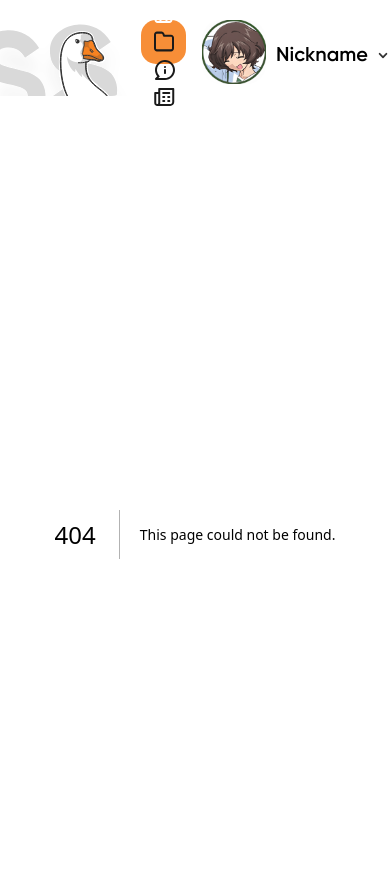
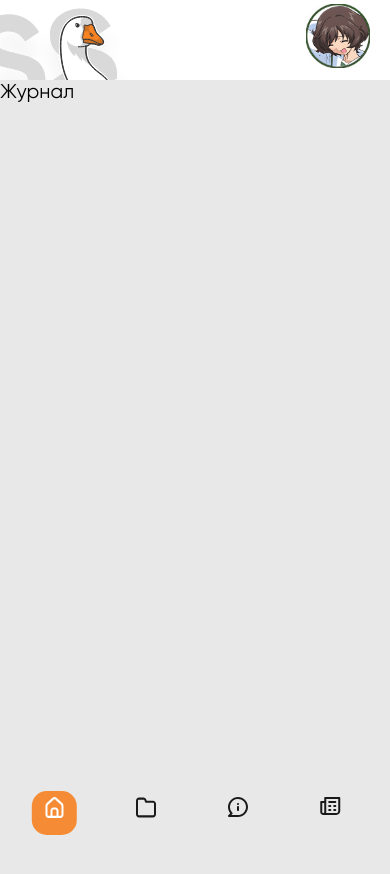
Before and after one commit to Rynn-Lee/JustCraft, a Next.js app: page /smth in a window 390 px wide. Before the commit this address had no page. Shown: the top 874 px of the page. After the commit the page ends 844 px from the top, so only its background shows below. Built offline with nearby package versions, Linux system fonts and the light colour scheme.

Commit message:
Mobile adaptiveness

```diff
--- /dev/null
+++ b/src/pages/smth.tsx
@@ -0,0 +1,13 @@
+import Head from "next/head";
+import Link from "next/link";
+import Image from "next/image";
+
+
+export default function Smth(){
+  return(
+    <div>
+    <Head><title>JustCraft - Журнал</title></Head>
+      Журнал
+    </div>
+  )
+}
--- a/src/styles/_media.sass
+++ b/src/styles/_media.sass
@@ -1,5 +1,18 @@
 @media only screen and (max-width: 840px)
   .navbar-button>span
     display: none
+  .navbar-account-name, .arrow-down
+    display: none
+  .navbar-account
+    padding: 0px !important
+  .navbar-buttons
+    display: flex
+    justify-content: space-evenly
+    position: fixed
+    width: 100vw
+    text-align: center
+    bottom: 0px
+    padding: 20px 0px 20px 0px
+    .navbar-button
   #background-for-buttons
     width: 5px !important
--- a/src/styles/index.sass
+++ b/src/styles/index.sass
@@ -52,7 +52,7 @@ a
   background: $brandColor
   transition: 200ms
   z-index: 10
-  top: 20px
+  top: 0px
   position: absolute
   width: auto
   height: 24px
--- a/src/utils/activePageButton.js
+++ b/src/utils/activePageButton.js
@@ -26,13 +26,14 @@ export const activePageButton = (clickedPage = 1) => {
   const getBounding = () => {
     buttonsBoundings = {
       "width":pageButtons[page].getBoundingClientRect().width-50 + "px",
-      "left": pageButtons[page].getBoundingClientRect().left + "px"
+      "left": pageButtons[page].getBoundingClientRect().left + "px",
+      "top": pageButtons[page].getBoundingClientRect().top + "px"
     }
   }
 
   const applyStyles = () => {
     pageButtons[page].classList.add("active-page");
-    bgForButtons.style.translate = buttonsBoundings.left
+    bgForButtons.style.transform = `translate(${buttonsBoundings.left},${buttonsBoundings.top})`
     bgForButtons.style.width = buttonsBoundings.width
   }
 
```
